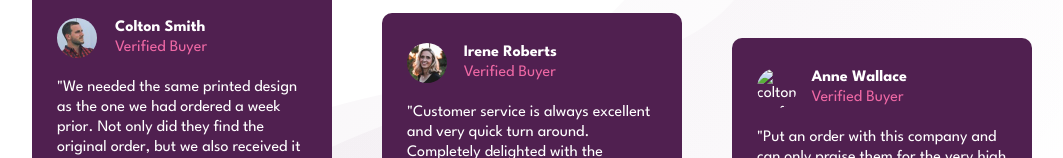
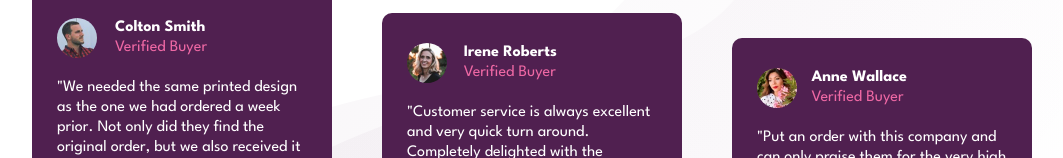
Before and after one commit to samueldev900/Challenge_11_Html-CSS, a plain HTML site: page index.html in a window 1280 px wide. Shown: the part 417-575 px from the top of the page, without its empty margins (108-1171 px from the left). Drawn offline with Linux system fonts and the light colour scheme.

Commit message:
correção bug imagem

```diff
--- a/index.html
+++ b/index.html
@@ -95,7 +95,7 @@
 
         <div class="relatos" id="relatos02">
           <div class="info-perfil">
-            <img src="/images//image-anne.jpg" alt="colton-perfil">
+            <img src="images/image-anne.jpg" alt="colton-perfil">
             <div>
               <p class="bold-white">Anne Wallace</p>
               <p  class="verificado">Verified Buyer</p>
```
